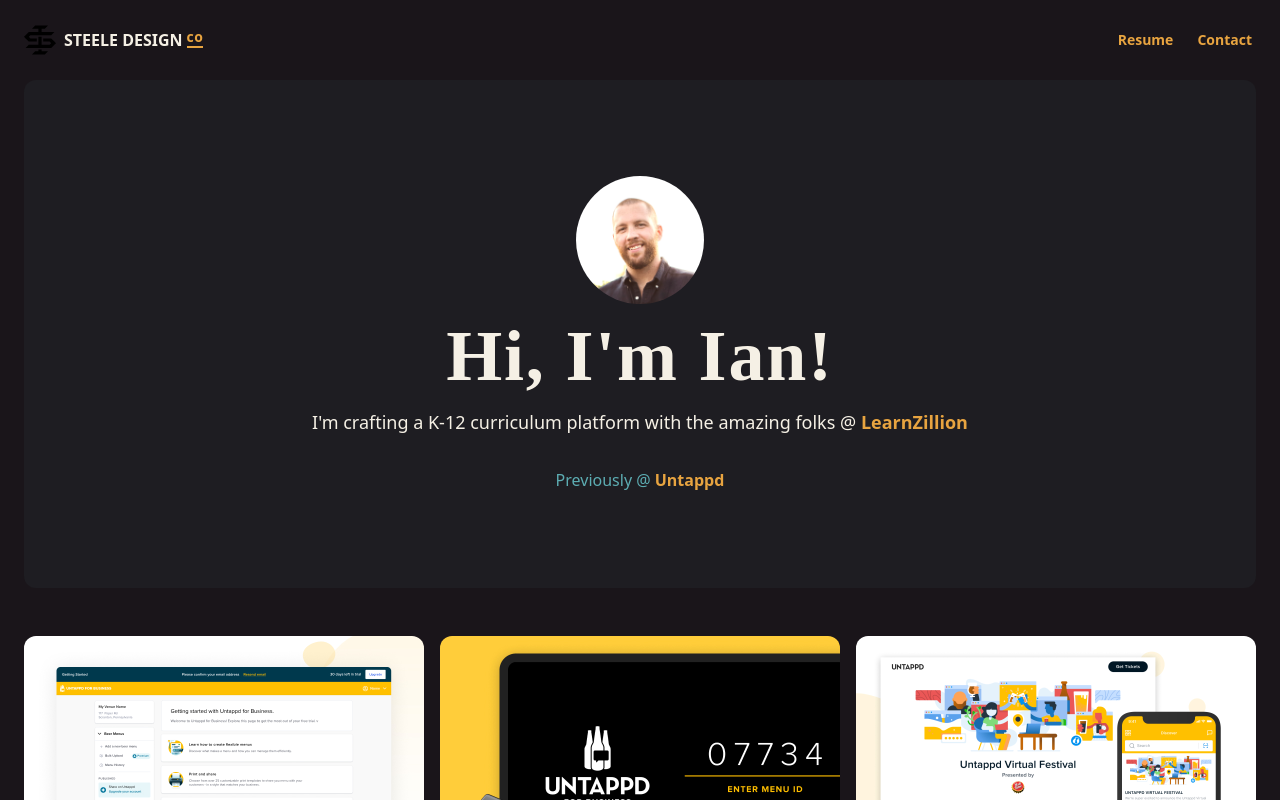
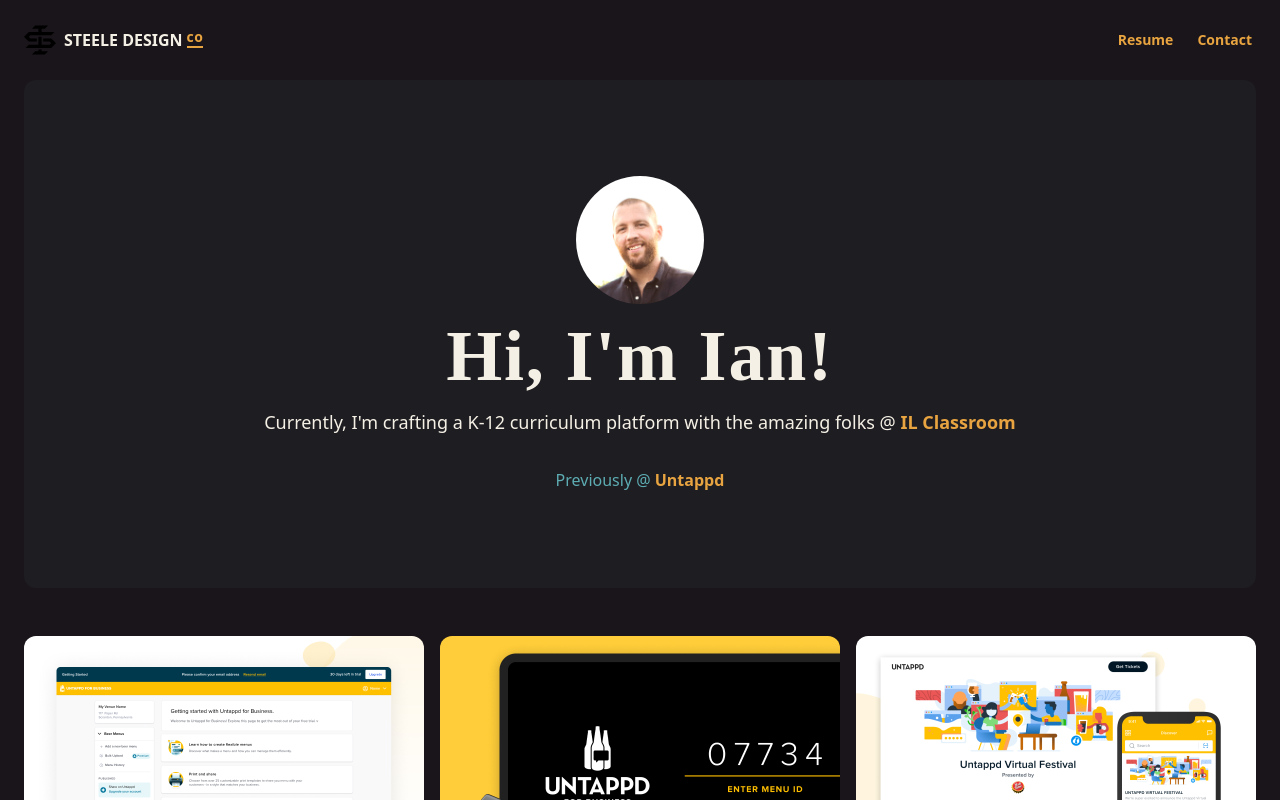
Before and after one commit to iansteele/portfolio, a React (Create React App) app: page / in a window 1280 px wide. Shown: the top 800 px of the page. Built offline with nearby package versions, Linux system fonts and the light colour scheme; a web font is replaced by a local one.

Commit message:
adjusts current employment + footer text alignment

```diff
--- a/src/components/Footer.js
+++ b/src/components/Footer.js
@@ -7,7 +7,7 @@
   return (
     <footer className="flex flex-col items-center justify-between w-full px-6 py-10 mt-8 space-y-10 text-white text-gray-900 max-w-screen-2xl sm:space-y-0 sm:flex-row sm:mt-0">
       <div className="flex flex-col items-center gap-8 sm:gap-2 sm:items-start ">
-        <p className="text-4xl sm:text-3xl font-display">Want to work together?</p>
+        <p className="text-4xl text-center sm:text-3xl sm:text-left font-display">Want to work together?</p>
         <Button
           link="mailto:steeledesignco@gmail.com"
           label="Contact me"
--- a/src/components/Hero.js
+++ b/src/components/Hero.js
@@ -6,10 +6,11 @@
     <div className="flex flex-col items-center flex-grow px-6 pt-16 pb-12 m-4 mt-0 text-center text-white md:pb-16 md:pt-24 xl:pb-24 xl:pt-24 bg-gray bg-opacity-5 rounded-xl md:m-6 md:mt-0">
       <img className="w-24 h-24 rounded-full md:w-32 md:h-32" src={process.env.PUBLIC_URL + "/img/ian2.png"} alt=""/>
       <h1 className="mt-4 text-5xl font-bold tracking-wide md:text-7xl font-display">Hi, I'm Ian!</h1>
-      <p className="mt-4 text-lg ">I'm crafting a K-12 curriculum platform with the amazing folks @ <a className="font-semibold text-brand-secondary hover:text-white" href="https://www.learnzillion.com">LearnZillion</a></p>
-      <p className="mt-8 text-gray">Previously @  <a className="font-semibold hover:text-white" href="https://www.untappd.com">Untappd</a></p>
+      <p className="mt-4 text-lg ">Currently, I'm crafting a K-12 curriculum platform with the amazing folks @ <a className="font-semibold transition-colors text-brand-secondary hover:text-white" href="https://www.ilclassroom.com">IL Classroom</a></p>
+      <p className="mt-8 text-gray">Previously @  <a className="font-semibold transition-colors hover:text-white" href="https://www.untappd.com">Untappd</a></p>
     </div>
   )
 }
 
+
 export default Hero;
```
